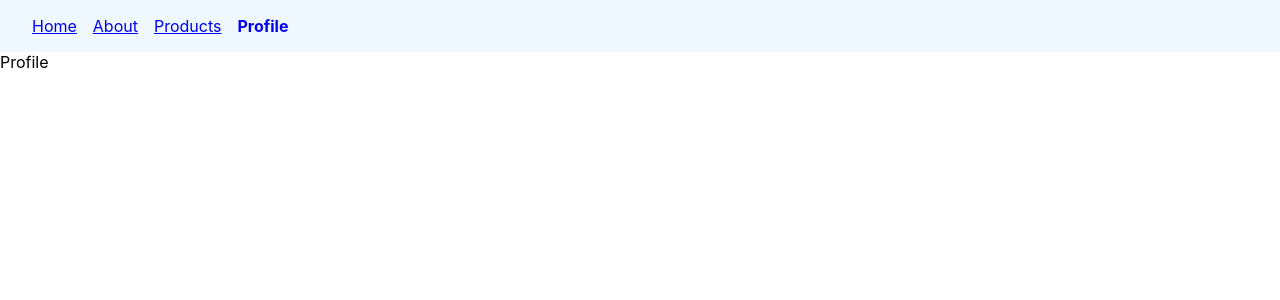
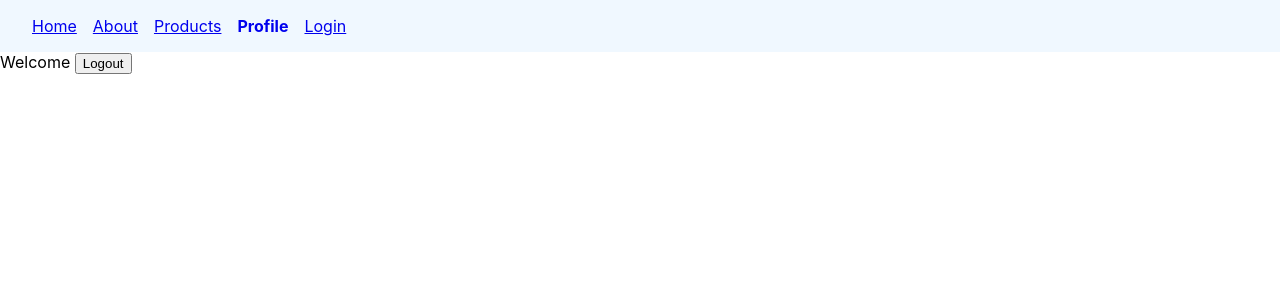
Before and after one commit to ilaydaozdemir/router, a React (Create React App) app: page /profile in a window 1280 px wide. Shown: the top 300 px of the page. Built offline with nearby package versions, Linux system fonts and the light colour scheme.

Commit message:
Authentication and protected routes step-2

```diff
--- a/src/App.js
+++ b/src/App.js
@@ -12,6 +12,7 @@ import UserDetail from "./components/UserDetail";
 import Admin from "./components/Admin";
 import React from "react";
 import { AuthProvider } from "./components/auth";
+import Login from "./components/Login";
 const LazyAbout = React.lazy(() => import('./components/About'))
 
 function App() {
@@ -36,6 +37,7 @@ function App() {
           <Route path="admin" element={<Admin />} />
         </Route>
         <Route path="profile" element={<Profile />} />
+        <Route path="login" element={<Login />} />
         <Route path="/*" element={<NoMatch />} />
 
       </Routes>
--- /dev/null
+++ b/src/components/Login.jsx
@@ -0,0 +1,25 @@
+import { React, useState } from "react";
+import { useNavigate } from "react-router-dom";
+import { useAuth } from "./auth";
+
+const Login = () => {
+  const [user, setUser] = useState("");
+  const auth = useAuth();
+  const navigate = useNavigate();
+
+  const handleLogin = () => {
+    auth.login(user);
+    navigate("/");
+  };
+  return (
+    <div>
+      <label>
+        Username:{""}
+        <input type="text" onChange={(e) => setUser(e.target.value)} />
+      </label>
+      <button onClick={handleLogin}>Login</button>
+    </div>
+  );
+};
+
+export default Login;
--- a/src/components/Navbar.jsx
+++ b/src/components/Navbar.jsx
@@ -1,7 +1,9 @@
 import React from "react";
 import { NavLink } from "react-router-dom";
+import { useAuth } from "./auth";
 
 const Navbar = () => {
+  const auth = useAuth();
   const navLinkStyles = ({ isActive }) => {
     return {
       fontWeight: isActive ? "bold" : "normal",
@@ -22,6 +24,11 @@ const Navbar = () => {
       <NavLink style={navLinkStyles} to="/profile">
         Profile
       </NavLink>
+      {!auth.user && (
+        <NavLink style={navLinkStyles} to="/login">
+          Login
+        </NavLink>
+      )}
     </nav>
   );
 };
--- a/src/components/Profile.jsx
+++ b/src/components/Profile.jsx
@@ -1,9 +1,21 @@
-import React from 'react'
+import React from "react";
+import { useNavigate } from "react-router-dom";
+import { useAuth } from "./auth";
 
 const Profile = () => {
+  const auth = useAuth();
+  const navigate = useNavigate();
+
+  const handleLogout = () => {
+    auth.logout();
+    navigate("/");
+  };
   return (
-    <div>Profile</div>
-  )
-}
+    <div>
+      Welcome {auth.user}
+      <button onClick={handleLogout}>Logout</button>
+    </div>
+  );
+};
 
-export default Profile
+export default Profile;
```
